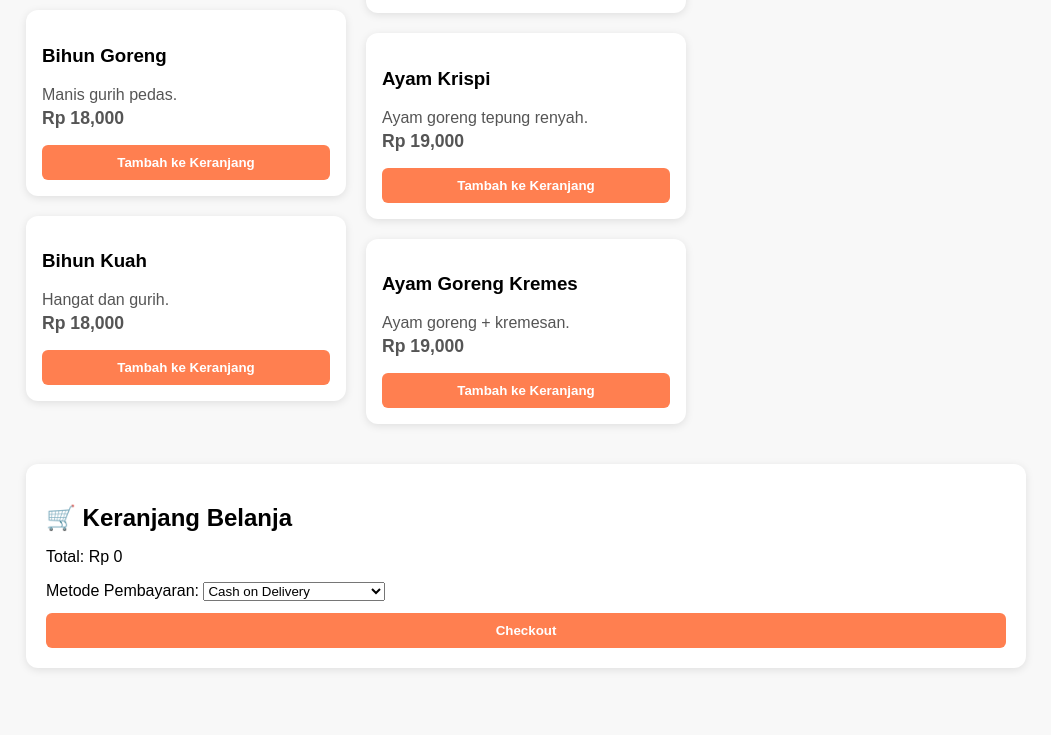
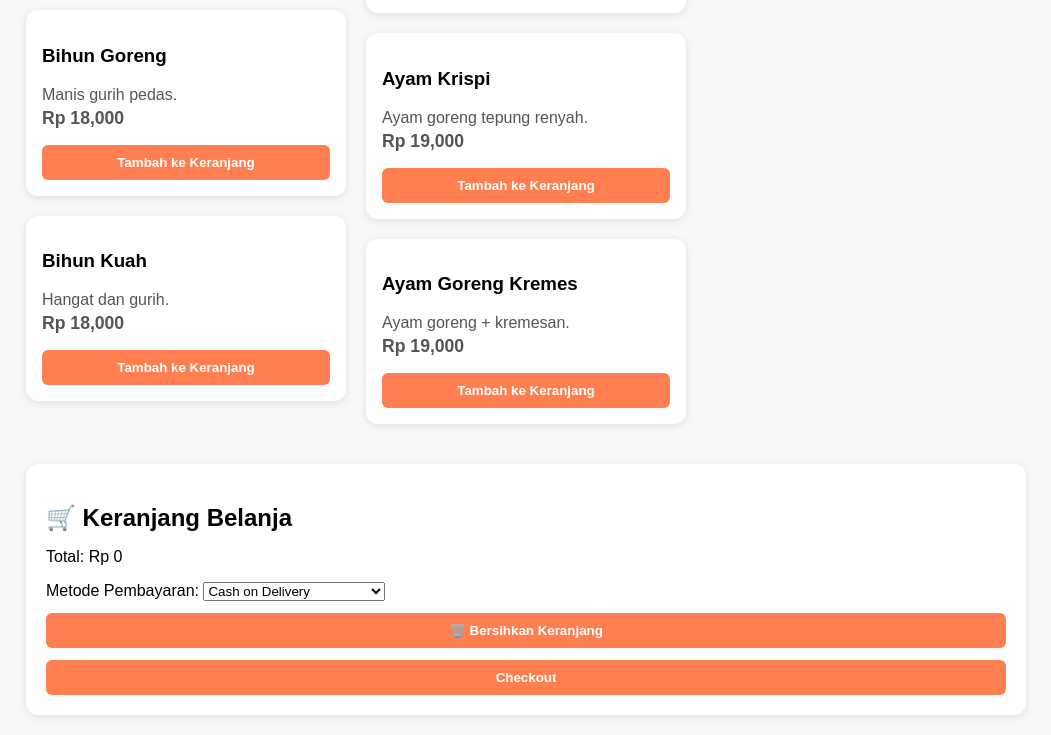
Before and after one commit to DitzzLovedMoney/TokoMakananSukoMakmur, a plain HTML site: page index.html in a window 1280 px wide. Shown: the part 1459-2194 px from the top of the page, without its empty margins (114-1165 px from the left). Before the commit the page ends 2147 px from the top, so only its background shows below. Drawn offline with Linux system fonts and the light colour scheme.

Commit message:
index.html

```diff
--- a/index.html
+++ b/index.html
@@ -15,13 +15,12 @@
       <h2>🛒 Keranjang Belanja</h2>
       <ul id="cart-items"></ul>
       <p id="total-price">Total: Rp 0</p>
-
       <label for="payment">Metode Pembayaran:</label>
       <select id="payment">
         <option value="cod">Cash on Delivery</option>
         <option value="ewallet">E-Wallet (OVO, GoPay, dll)</option>
       </select>
-
+      <button id="clear-cart" class="btn">🗑️ Bersihkan Keranjang</button>
       <button class="btn" onclick="checkout()">Checkout</button>
     </div>
   </div>
```
